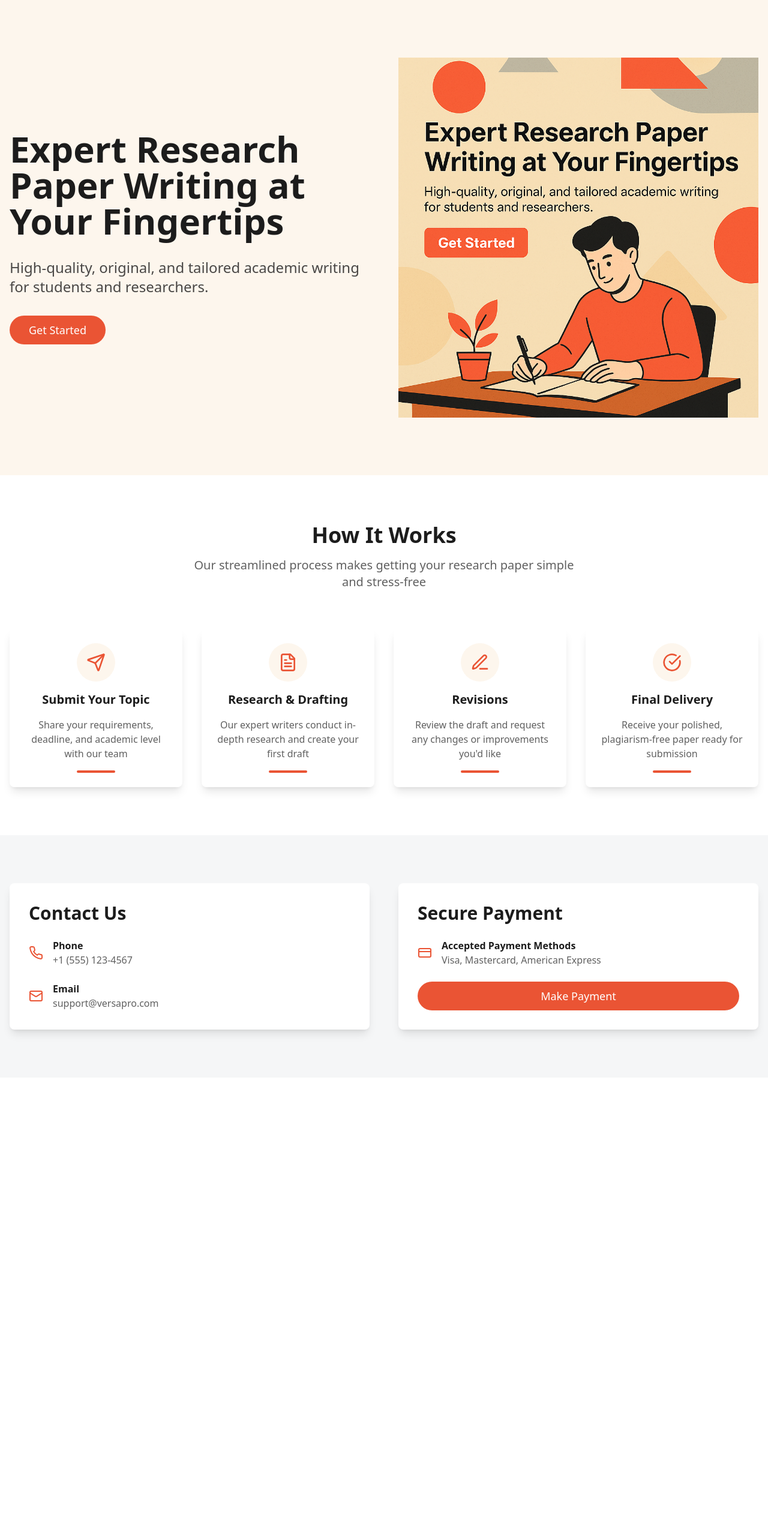
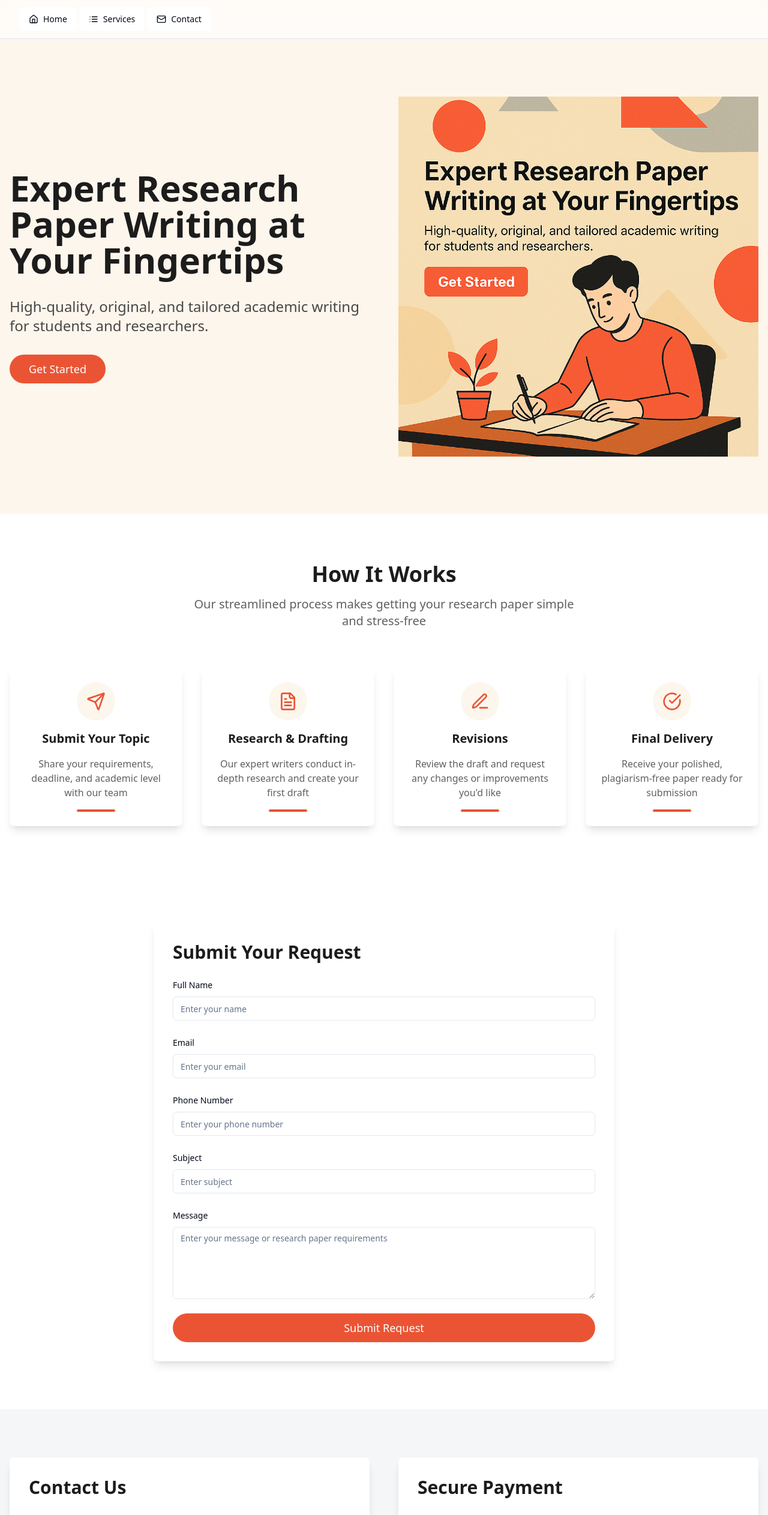
Before and after one commit to PrashPrash-do/lovable-hero-canvas, a React (Vite) app: page / in a window 1280 px wide. Shown: the top 2525 px of the page at 60% size. Before the commit the page ends 1796 px from the top, so only its background shows below. Built offline with nearby package versions, Linux system fonts and the light colour scheme.

Commit message:
Add customer details section and navbar
Adds a new section for customer details and a navigation bar.

```diff
--- /dev/null
+++ b/src/components/CustomerDetailsForm.tsx
@@ -0,0 +1,119 @@
+
+import { Button } from "@/components/ui/button";
+import { Card, CardContent } from "@/components/ui/card";
+import { Form, FormControl, FormField, FormItem, FormLabel } from "@/components/ui/form";
+import { Input } from "@/components/ui/input";
+import { Textarea } from "@/components/ui/textarea";
+import { zodResolver } from "@hookform/resolvers/zod";
+import { useForm } from "react-hook-form";
+import * as z from "zod";
+
+const formSchema = z.object({
+  name: z.string().min(2, "Name must be at least 2 characters"),
+  email: z.string().email("Invalid email address"),
+  phone: z.string().min(10, "Phone number must be at least 10 digits"),
+  subject: z.string().min(5, "Subject must be at least 5 characters"),
+  message: z.string().min(20, "Message must be at least 20 characters"),
+});
+
+const CustomerDetailsForm = () => {
+  const form = useForm<z.infer<typeof formSchema>>({
+    resolver: zodResolver(formSchema),
+    defaultValues: {
+      name: "",
+      email: "",
+      phone: "",
+      subject: "",
+      message: "",
+    },
+  });
+
+  const onSubmit = (data: z.infer<typeof formSchema>) => {
+    console.log(data);
+    // Handle form submission here
+  };
+
+  return (
+    <Card className="border-none shadow-lg">
+      <CardContent className="p-8">
+        <h2 className="text-3xl font-bold text-versapro-charcoal mb-6">Submit Your Request</h2>
+        <Form {...form}>
+          <form onSubmit={form.handleSubmit(onSubmit)} className="space-y-6">
+            <FormField
+              control={form.control}
+              name="name"
+              render={({ field }) => (
+                <FormItem>
+                  <FormLabel>Full Name</FormLabel>
+                  <FormControl>
+                    <Input placeholder="Enter your name" {...field} />
+                  </FormControl>
+                </FormItem>
+              )}
+            />
+            <FormField
+              control={form.control}
+              name="email"
+              render={({ field }) => (
+                <FormItem>
+                  <FormLabel>Email</FormLabel>
+                  <FormControl>
+                    <Input placeholder="Enter your email" type="email" {...field} />
+                  </FormControl>
+                </FormItem>
+              )}
+            />
+            <FormField
+              control={form.control}
+              name="phone"
+              render={({ field }) => (
+                <FormItem>
+                  <FormLabel>Phone Number</FormLabel>
+                  <FormControl>
+                    <Input placeholder="Enter your phone number" {...field} />
+                  </FormControl>
+                </FormItem>
+              )}
+            />
+            <FormField
+              control={form.control}
+              name="subject"
+              render={({ field }) => (
+                <FormItem>
+                  <FormLabel>Subject</FormLabel>
+                  <FormControl>
+                    <Input placeholder="Enter subject" {...field} />
+                  </FormControl>
+                </FormItem>
+              )}
+            />
+            <FormField
+              control={form.control}
+              name="message"
+              render={({ field }) => (
+                <FormItem>
+                  <FormLabel>Message</FormLabel>
+                  <FormControl>
+                    <Textarea
+                      placeholder="Enter your message or research paper requirements"
+                      className="min-h-[120px]"
+                      {...field}
+                    />
+                  </FormControl>
+                </FormItem>
+              )}
+            />
+            <Button
+              type="submit"
+              className="bg-versapro-red hover:bg-versapro-red/90 text-white text-lg px-8 py-6 rounded-full w-full"
+            >
+              Submit Request
+            </Button>
+          </form>
+        </Form>
+      </CardContent>
+    </Card>
+  );
+};
+
+export default CustomerDetailsForm;
--- /dev/null
+++ b/src/components/Navbar.tsx
@@ -0,0 +1,52 @@
+
+import { NavigationMenu, NavigationMenuItem, NavigationMenuLink, NavigationMenuList } from "@/components/ui/navigation-menu";
+import { cn } from "@/lib/utils";
+import { Home, List, Mail } from "lucide-react";
+
+const Navbar = () => {
+  return (
+    <div className="sticky top-0 z-50 w-full border-b bg-white/95 backdrop-blur supports-[backdrop-filter]:bg-background/60">
+      <div className="container flex h-16 items-center">
+        <NavigationMenu>
+          <NavigationMenuList>
+            <NavigationMenuItem>
+              <NavigationMenuLink
+                className={cn(
+                  "group inline-flex h-10 w-max items-center justify-center rounded-md bg-background px-4 py-2 text-sm font-medium transition-colors hover:bg-accent hover:text-accent-foreground focus:bg-accent focus:text-accent-foreground focus:outline-none disabled:pointer-events-none disabled:opacity-50 data-[active]:bg-accent/50 data-[state=open]:bg-accent/50"
+                )}
+                href="/"
+              >
+                <Home className="mr-2 h-4 w-4" />
+                Home
+              </NavigationMenuLink>
+            </NavigationMenuItem>
+            <NavigationMenuItem>
+              <NavigationMenuLink
+                className={cn(
+                  "group inline-flex h-10 w-max items-center justify-center rounded-md bg-background px-4 py-2 text-sm font-medium transition-colors hover:bg-accent hover:text-accent-foreground focus:bg-accent focus:text-accent-foreground focus:outline-none disabled:pointer-events-none disabled:opacity-50 data-[active]:bg-accent/50 data-[state=open]:bg-accent/50"
+                )}
+                href="#services"
+              >
+                <List className="mr-2 h-4 w-4" />
+                Services
+              </NavigationMenuLink>
+            </NavigationMenuItem>
+            <NavigationMenuItem>
+              <NavigationMenuLink
+                className={cn(
+                  "group inline-flex h-10 w-max items-center justify-center rounded-md bg-background px-4 py-2 text-sm font-medium transition-colors hover:bg-accent hover:text-accent-foreground focus:bg-accent focus:text-accent-foreground focus:outline-none disabled:pointer-events-none disabled:opacity-50 data-[active]:bg-accent/50 data-[state=open]:bg-accent/50"
+                )}
+                href="#contact"
+              >
+                <Mail className="mr-2 h-4 w-4" />
+                Contact
+              </NavigationMenuLink>
+            </NavigationMenuItem>
+          </NavigationMenuList>
+        </NavigationMenu>
+      </div>
+    </div>
+  );
+};
+
+export default Navbar;
--- a/src/pages/Index.tsx
+++ b/src/pages/Index.tsx
@@ -1,10 +1,14 @@
 import { Button } from "@/components/ui/button";
 import { Card, CardContent } from "@/components/ui/card";
 import { CheckCircle, FileText, PenLine, Send, CreditCard, Mail, Phone } from "lucide-react";
+import Navbar from "@/components/Navbar";
+import CustomerDetailsForm from "@/components/CustomerDetailsForm";
 
 const Index = () => {
   return (
     <div className="min-h-screen bg-versapro-beige">
+      <Navbar />
+
       {/* Hero Section */}
       <div className="container mx-auto px-4 py-16 md:py-24">
         <div className="grid grid-cols-1 lg:grid-cols-2 gap-12 items-center">
@@ -109,6 +113,15 @@ const Index = () => {
         </div>
       </div>
 
+      {/* Customer Details Section */}
+      <div className="bg-white py-20">
+        <div className="container mx-auto px-4">
+          <div className="max-w-3xl mx-auto">
+            <CustomerDetailsForm />
+          </div>
+        </div>
+      </div>
+
       {/* Contact & Payment Section */}
       <div className="bg-versapro-gray py-20">
         <div className="container mx-auto px-4">
```
